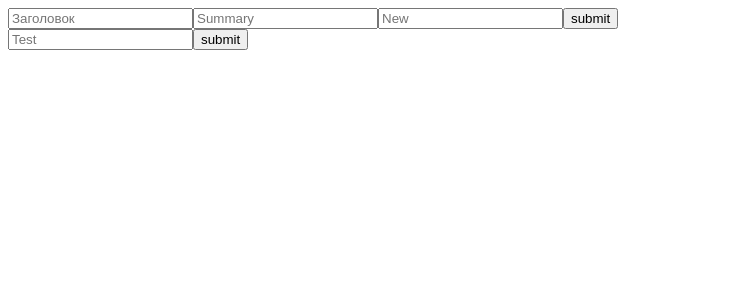
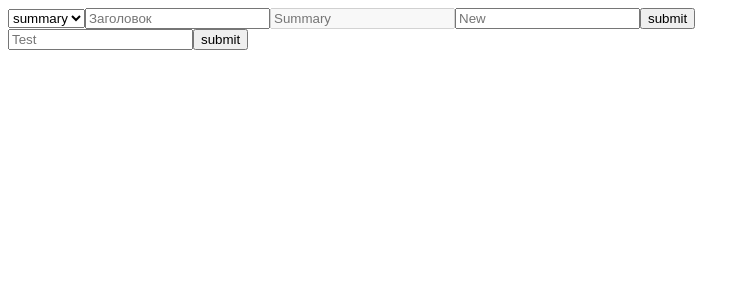
Before and after one commit to Temirlan1212/react-dynamic-fields, a React (Vite) app: page / in a window 1280 px wide. Shown: the top 300 px of the page, without its empty margins (0-750 px from the left). Built offline with nearby package versions, Linux system fonts and the light colour scheme.

Commit message:
Add select field

```diff
--- a/src/example/react-dynamic-fields-example.tsx
+++ b/src/example/react-dynamic-fields-example.tsx
@@ -3,6 +3,18 @@ import { ReactDynamicFieldsSchema } from "../react-dynamic-fields/types";
 import { StateProvider } from "../state";
 
 const fieldsSchema: ReactDynamicFieldsSchema = [
+  {
+    defaultValue: { value: "summary", label: "summary" },
+    fieldType: "select",
+    fieldName: "select-disable",
+    placeholder: "select",
+    rules: {},
+    fieldConditions: [],
+    options: [
+      { value: "title", label: "title" },
+      { value: "summary", label: "summary" },
+    ],
+  },
   {
     fieldType: "string",
     fieldName: "title",
@@ -17,9 +29,9 @@ const fieldsSchema: ReactDynamicFieldsSchema = [
     },
     fieldConditions: [
       {
-        fieldName: "summary",
-        comparison: "equals",
-        value: "disabled",
+        fieldName: "select-disable",
+        comparison: "deepEquals",
+        value: { value: "title", label: "title" },
         action: {
           rules: {
             disabled: true,
@@ -56,12 +68,12 @@ const fieldsSchema: ReactDynamicFieldsSchema = [
     defaultValue: "",
     fieldConditions: [
       {
-        fieldName: "feedback",
-        comparison: "equals",
-        value: "required",
+        fieldName: "select-disable",
+        comparison: "deepEquals",
+        value: { value: "summary", label: "summary" },
         action: {
           rules: {
-            required: true,
+            disabled: true,
           },
         },
       },
@@ -120,6 +132,7 @@ export function ReactDynamicFieldsExample() {
                 onSubmit={(e) => {
                   e.preventDefault();
                   controller.submit({ fieldsSchema });
+                  console.log(controller.getValues());
                 }}
               >
                 {fieldsSchema.map((fieldSchema, index) => {
@@ -135,9 +148,9 @@ export function ReactDynamicFieldsExample() {
                                   disabled={rules.disabled}
                                   maxLength={rules.maxLength}
                                   minLength={rules.minLength}
-                                  defaultValue={(value as string) || ""}
+                                  defaultValue={value || ""}
                                   className="border"
-                                  value={(value as string) || ""}
+                                  value={value || ""}
                                   placeholder={fieldSchema.placeholder}
                                   onChange={(e) => {
                                     const value = e.target.value;
@@ -147,6 +160,42 @@ export function ReactDynamicFieldsExample() {
                                     });
                                   }}
                                 />
+                                {fieldErrorMessage}
+                              </>
+                            );
+                          },
+                          select: ({ value, options, fieldErrorMessage }) => {
+                            if (value == null) return;
+
+                            return (
+                              <>
+                                <select
+                                  defaultValue={value.value}
+                                  name={value.value}
+                                  id={value.value}
+                                  onChange={(e) => {
+                                    const value = e.target.value;
+                                    const option = options.find(
+                                      (option) => option.value === value
+                                    );
+                                    if (!option) return;
+                                    controller.updateFieldValue({
+                                      fieldName,
+                                      value: option,
+                                    });
+                                  }}
+                                >
+                                  {options.map((option, index) => {
+                                    return (
+                                      <option
+                                        key={index + " " + option.value}
+                                        value={option.value}
+                                      >
+                                        {option.label}
+                                      </option>
+                                    );
+                                  })}
+                                </select>
                                 {fieldErrorMessage}
                               </>
                             );
--- a/src/fields-schema/types.ts
+++ b/src/fields-schema/types.ts
@@ -106,6 +106,7 @@ export type FieldSelectSchema = {
   fieldConditions: FieldsSchemaCondition<FieldSelectSchemaRules>[];
   rules: FieldSelectSchemaRules;
   defaultValue: FieldSchemaFieldsValueVariants["OPTION"];
+  options: FieldSchemaFieldsValueVariants["OPTION"][];
 };
 
 export type FieldSchema =
--- a/src/react-dynamic-fields/react-dynamic-field.tsx
+++ b/src/react-dynamic-fields/react-dynamic-field.tsx
@@ -1,5 +1,8 @@
 "use client";
-import { ReactDynamicFieldProps } from "./types";
+import {
+  ReactDynamicFieldProps,
+  ReactDynamicFieldsFieldsSchemaTypes,
+} from "./types";
 import { useState } from "../state/use-state";
 import { useEffect } from "react";
 
@@ -37,24 +40,38 @@ export function ReactDynamicField({
 
   if (rules.hidden) return null;
 
-  const { input, number } = renderFields({ fieldName });
+  const { input, number, select } = renderFields({ fieldName });
 
   const renderInput = () => {
-    if (fieldType === "string" && input) {
+    if (fieldType === "string" && input && typeof fieldValue === typeof "") {
       return input({
         rules: rules,
-        value: fieldValue,
+        value:
+          fieldValue as ReactDynamicFieldsFieldsSchemaTypes["string"]["defaultValue"],
         fieldErrorMessage: fieldErrorMessage,
       });
     }
   };
 
   const renderNumber = () => {
-    if (fieldType === "number" && number) {
+    if (fieldType === "number" && number && typeof fieldValue === typeof 0) {
       return number({
         rules: rules,
-        value: fieldValue,
+        value:
+          fieldValue as ReactDynamicFieldsFieldsSchemaTypes["number"]["defaultValue"],
         fieldErrorMessage: fieldErrorMessage,
+      });
+    }
+  };
+
+  const renderSelect = () => {
+    if (fieldType === "select" && select) {
+      return select({
+        rules: rules,
+        value:
+          fieldValue as ReactDynamicFieldsFieldsSchemaTypes["select"]["defaultValue"],
+        fieldErrorMessage: fieldErrorMessage,
+        options: fieldSchema["options"],
       });
     }
   };
@@ -63,6 +80,7 @@ export function ReactDynamicField({
     <>
       {renderInput()}
       {renderNumber()}
+      {renderSelect()}
     </>
   );
 }
--- a/src/shared/util/comparison.ts
+++ b/src/shared/util/comparison.ts
@@ -1,4 +1,5 @@
 export type ComparisonTypes =
+  | "deepEquals"
   | "equals"
   | "notEquals"
   | "greaterThan"
@@ -15,6 +16,8 @@ export function compareValues<T>(
   switch (comparison) {
     case "equals":
       return value1 === value2;
+    case "deepEquals":
+      return JSON.stringify(value1) === JSON.stringify(value2);
     case "notEquals":
       return value1 !== value2;
     case "greaterThan":
```
Also changed, not shown: src/react-dynamic-fields/types.ts (+22 -5 lines).
